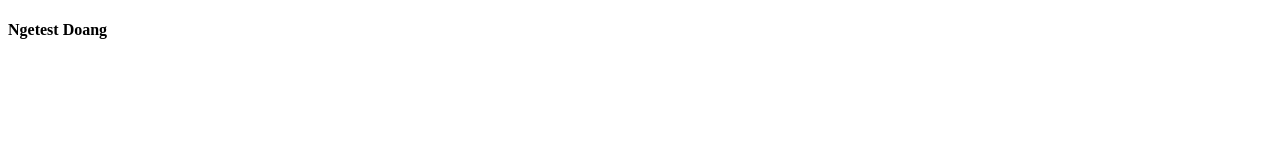
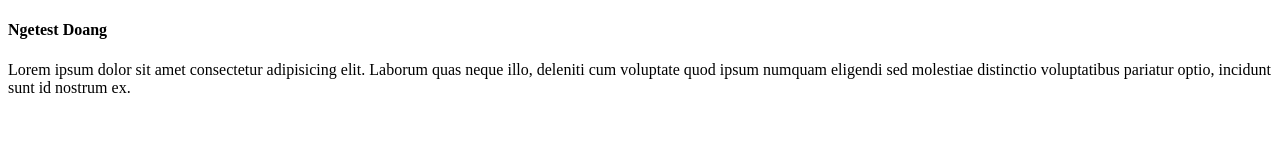
Before and after one commit to HaiKeijiro/git-test, a plain HTML site: page index.html in a window 1280 px wide. Drawn offline with Linux system fonts and the light colour scheme.

Commit message:
Menambahkan paragraf

```diff
--- a/index.html
+++ b/index.html
@@ -8,5 +8,11 @@
   </head>
   <body>
     <h4>Ngetest Doang</h4>
+    <p>
+      Lorem ipsum dolor sit amet consectetur adipisicing elit. Laborum quas
+      neque illo, deleniti cum voluptate quod ipsum numquam eligendi sed
+      molestiae distinctio voluptatibus pariatur optio, incidunt sunt id nostrum
+      ex.
+    </p>
   </body>
 </html>
```
